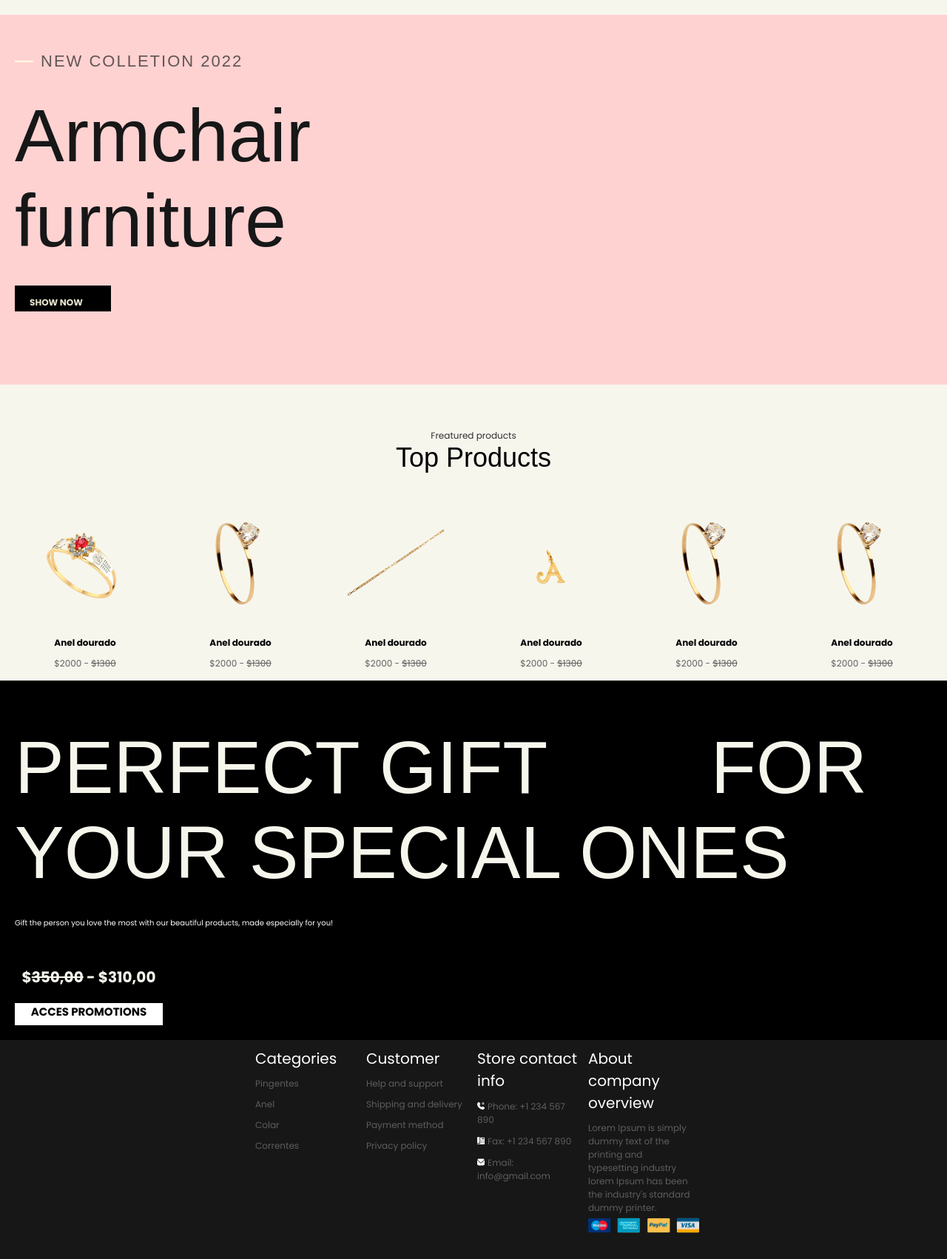
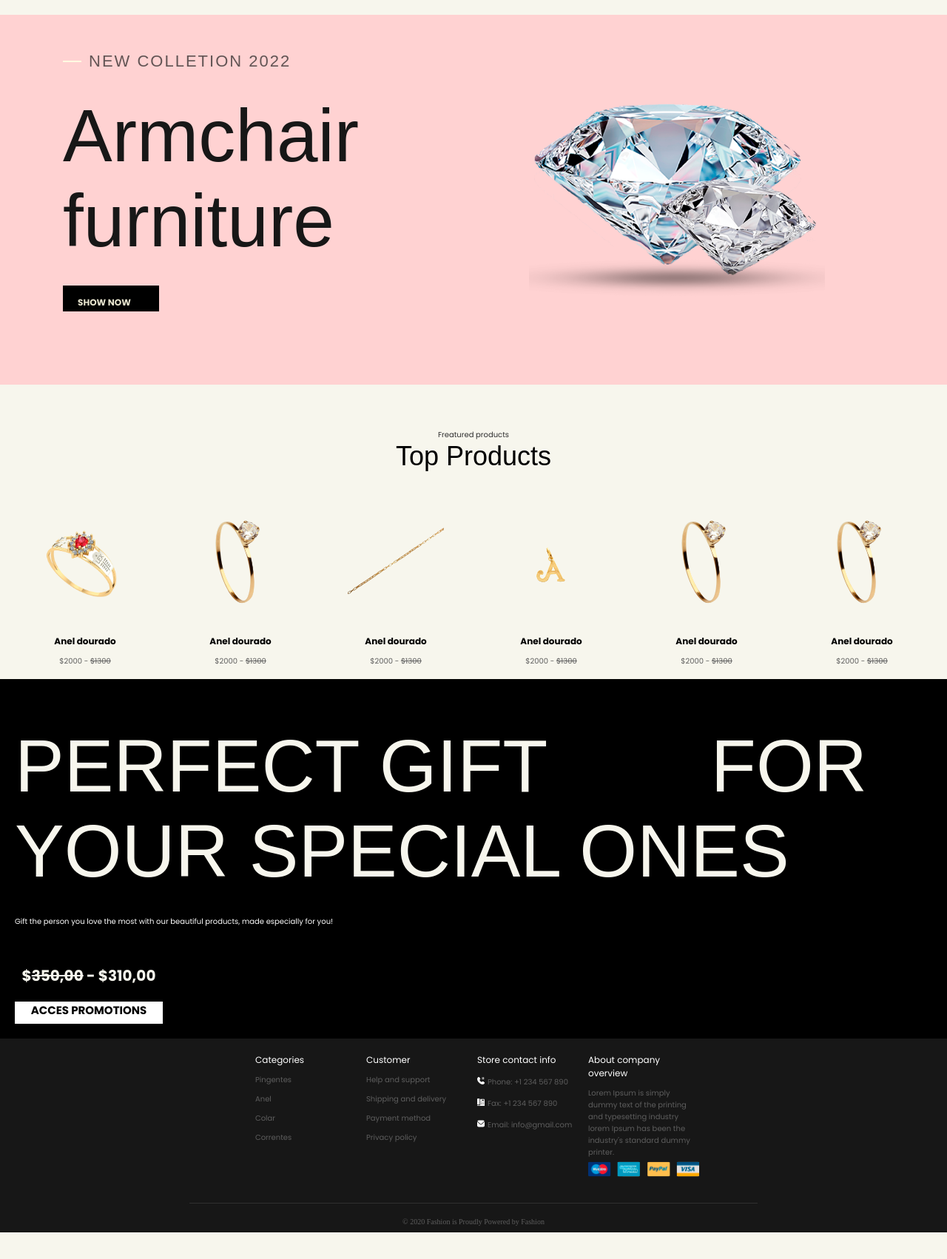
Before and after one commit to MauricioGomarim/Joalharia, a plain HTML site: page index.html in a window 1280 px wide. Shown: the part 60-1762 px from the top of the page at 74% size. After the commit the page ends 1726 px from the top, so only its background shows below. Drawn offline with Linux system fonts and the light colour scheme; a web font is replaced by a local one.

Commit message:
partDesk

```diff
--- a/index.html
+++ b/index.html
@@ -5,7 +5,7 @@
     <meta http-equiv="X-UA-Compatible" content="IE=edge" />
     <meta name="viewport" content="width=device-width, initial-scale=1.0" />
     <link rel="stylesheet" href="style.css" />
-    <title>Document</title>
+    <title>Jewel Shop</title>
   </head>
   <body>
     <header>
@@ -51,6 +51,10 @@
           <div class="button-show-now">
             <p>SHOW NOW</p>
           </div>
+        </div>
+        <div class="img">
+          <img src="/Main image/teste.png" alt="diamante">
+
         </div>
       </section>
 
@@ -306,7 +310,12 @@
 
           </div>
 
+
         </div>
+        <div class="footer">
+          <p>© 2020 Fashion is Proudly Powered by Fashion</p>
+        </div>
+
       </footer>
     </main>
   </body>
--- a/style.css
+++ b/style.css
@@ -69,6 +69,7 @@ ul {
     background-color: var(--secondary-color-background);
     display: flex;
     align-items: center;
+    justify-content: space-around;
     padding-left: 2rem;
 }
 
@@ -375,22 +376,29 @@ footer {
     width: 100%;
     height: 100%;
 
-    background-color: var(--color-black)
+    background-color: var(--color-black);
+
+    display: flex;
+    flex-direction: column;
+    align-items: center;
 
 }
 .infos {
     display: flex;
     flex-wrap: wrap;
-
     padding: 1rem;
     justify-content: center;
     gap: 1rem;
 
     font-family: var(--font-poppins);
+
+    padding-top: 2rem;
+
+
 }
 .card {
 
-    width: 14em;
+    width: 14rem;
     height: 100%;
     margin-bottom: 2rem;
 }
@@ -398,9 +406,10 @@ footer {
 .card h1 {
     color: white;
     font-weight: 400;
+    font-size: 1.2rem;
 }
 .card ul li, p {
-    font-size: 1.2rem;
+    font-size: 1rem;
     margin-top: 1rem;
     color: var(--color-font-gray)
 }
@@ -420,9 +429,46 @@ footer {
     color: var(--color-font-gray);
 }
 
-/* DESKTOP */
 
+.footer {
+    width: 60%;
+    height: 4rem;
+    border-top: 1px solid rgba(48, 48, 48);
+
+
+    display: flex;
+    align-items: center;
+    justify-content: center;
+}
+
+
+.img img {
+    width: 40rem;
+    max-width: 700px;
+    top:20px;
+    left: 0;
+}
+
+.img {
+    width: 100%;
+    max-width: 500px;
+    height: 100%;
+
+    display: flex;
+    align-items: center;
+}
 
 .icons-hidden {
     display: none;
 }
+
+
+/* DESKTOP */
+
+@media (max-width: 940px){
+
+
+    .img{
+        display: none;
+    }
+}
```
Also changed, not shown: Main image/Camada 2.png (added), Main image/angulo-direito.png (added), Main image/diamante.png (added), Main image/sombra.png (added), Main image/sombra2.png (added), Main image/teste.png (added).
